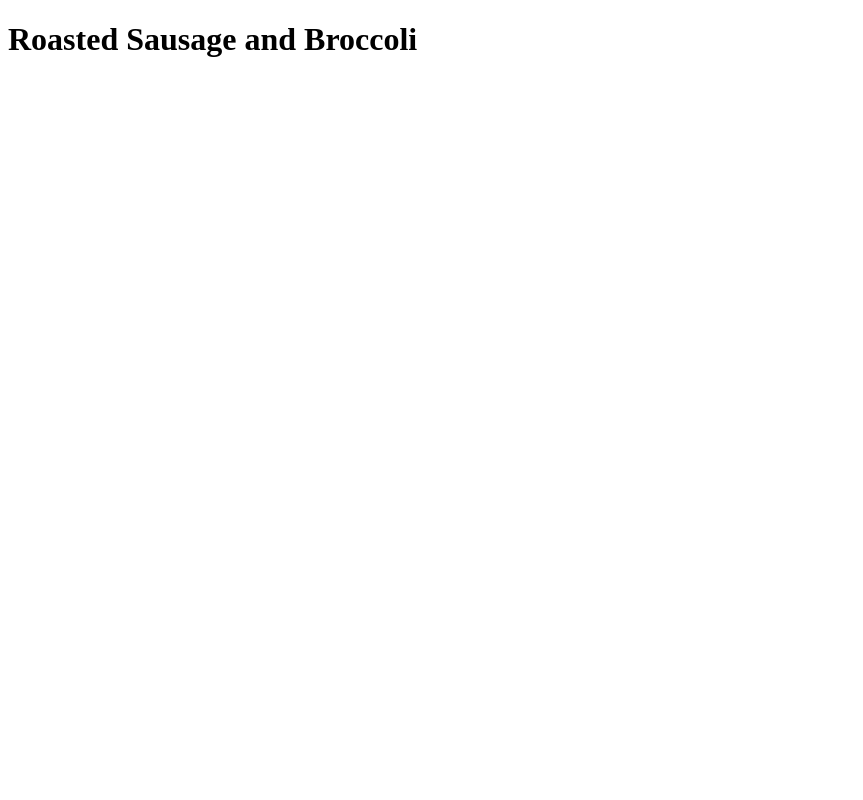
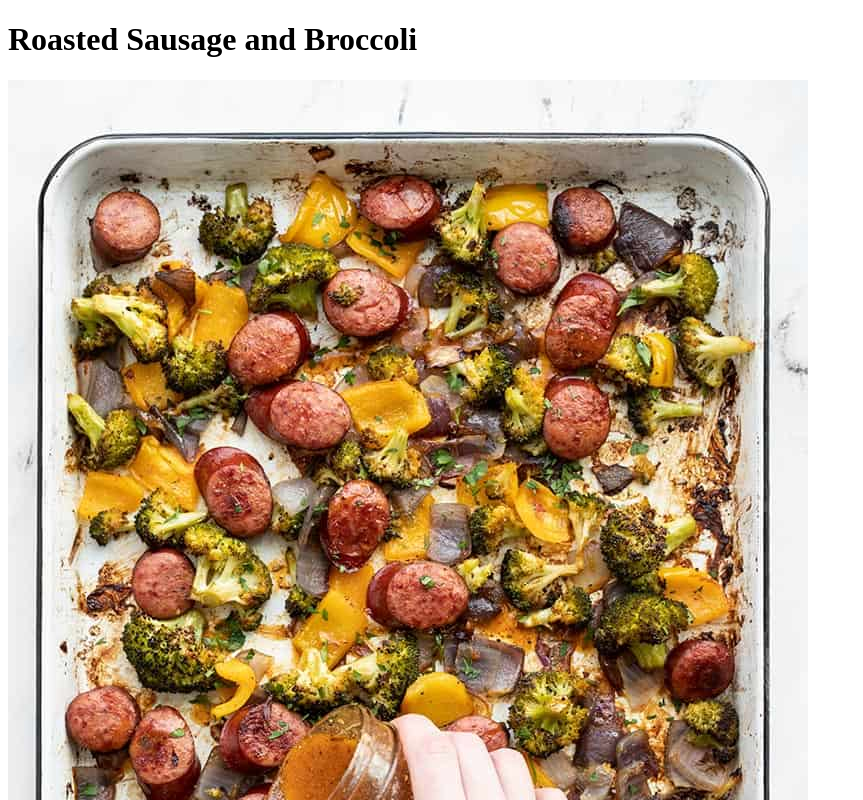
Before and after one commit to crigby0430/odin-recipes, a plain HTML site: page recipes/roasted-sausage-and-broccoli.html in a window 1280 px wide. Shown: the top 800 px of the page, without its empty margins (0-863 px from the left). Drawn offline with Linux system fonts and the light colour scheme.

Commit message:
Added recipe picture
Updated the RSAB recipe page with a photo.

```diff
--- a/recipes/roasted-sausage-and-broccoli.html
+++ b/recipes/roasted-sausage-and-broccoli.html
@@ -6,5 +6,6 @@
     </head>
     <body>
         <h1>Roasted Sausage and Broccoli</h1>
+        <img src="../images/rsab.jpeg" alt="A freshly roasted tray of sausage and broccoli. Vinaigrette is being poured on top.">
     </body>
 </html>
```
Also changed, not shown: index.html (+1 -0 lines), images/rsab.jpeg (added).
